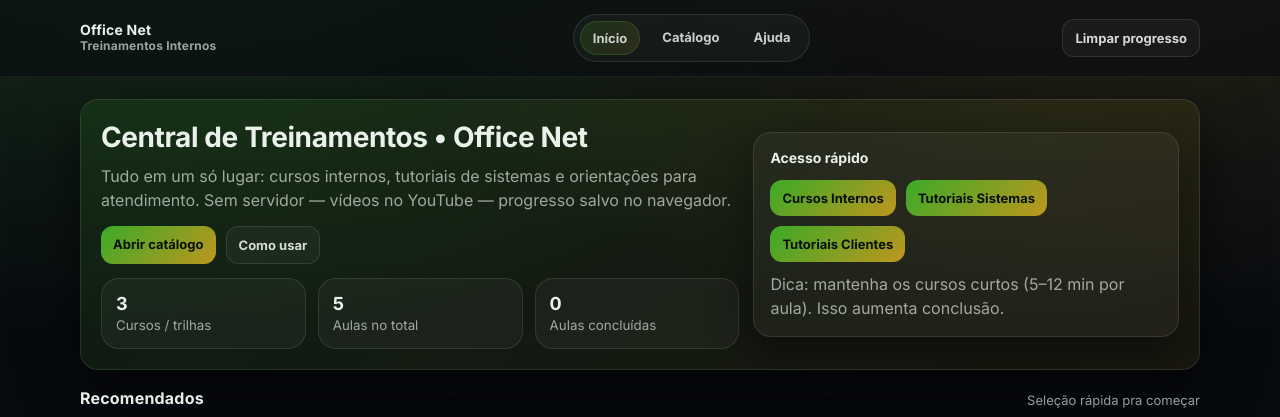
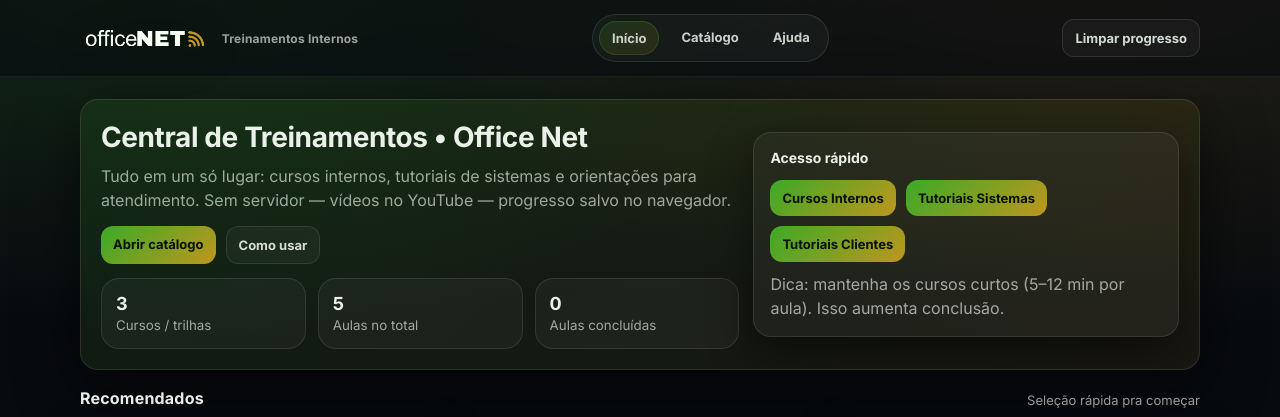
Before and after one commit to mickaelfelipe2025/plataforma, a plain HTML site: page index.html in a window 1280 px wide. Shown: the top 417 px of the page. Drawn offline with Linux system fonts and the light colour scheme.

Commit message:
Update index.html

```diff
--- a/index.html
+++ b/index.html
@@ -3,21 +3,33 @@
 <head>
   <meta charset="utf-8" />
   <meta name="viewport" content="width=device-width,initial-scale=1" />
+
   <title>Office Net | Treinamentos Internos</title>
   <meta name="description" content="Plataforma interna de cursos e treinamentos - Office Net" />
+
+  <!-- FAVICON -->
+  <link rel="icon" type="image/png" href="assets/covers/Office Net - Perfil.png">
+  <link rel="apple-touch-icon" href="assets/covers/Office Net - Perfil.png">
+
   <link rel="preconnect" href="https://fonts.googleapis.com">
   <link rel="preconnect" href="https://fonts.gstatic.com" crossorigin>
   <link href="https://fonts.googleapis.com/css2?family=Inter:wght@400;500;600;700&display=swap" rel="stylesheet">
+
   <link rel="stylesheet" href="./assets/css/style.css" />
 </head>
 
 <body>
   <header class="topbar">
     <div class="container topbar__inner">
-      <a class="brand" href="#/">
-        <span class="brand__dot" aria-hidden="true"></span>
+
+      <!-- BRAND COM LOGO -->
+      <a class="brand" href="#/" aria-label="Office Net - Treinamentos Internos">
+        <img
+          class="brand__logo"
+          src="assets/covers/LETRA BRANCA SEM FUNDO.png"
+          alt="Office Net"
+        />
         <div class="brand__text">
-          <strong>Office Net</strong>
           <small>Treinamentos Internos</small>
         </div>
       </a>
```
